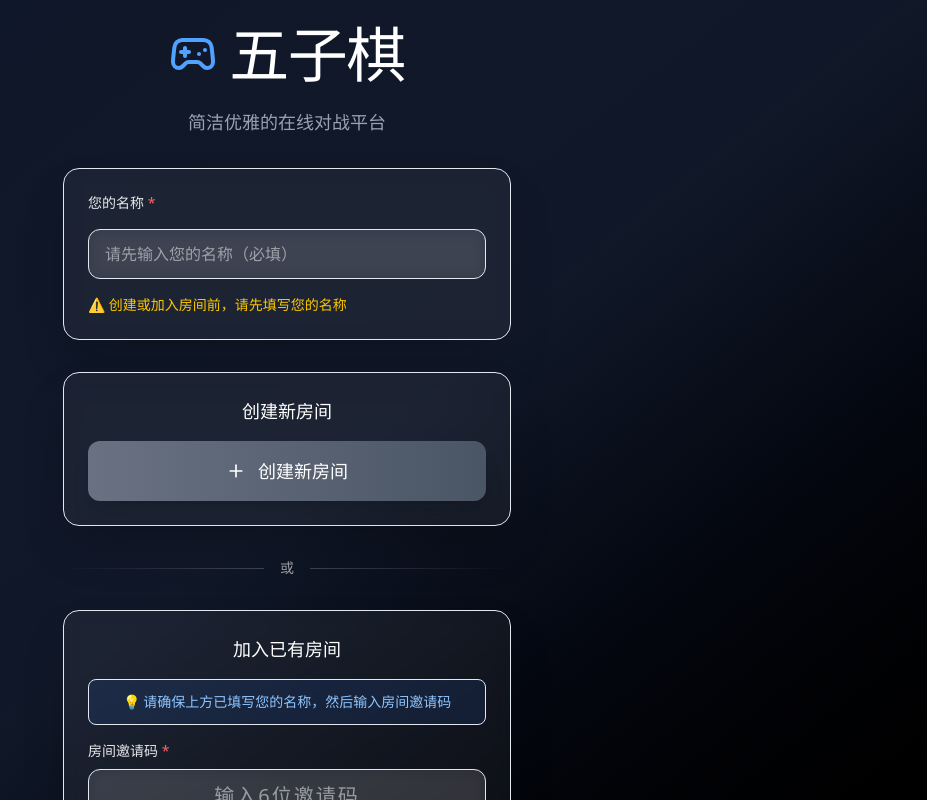
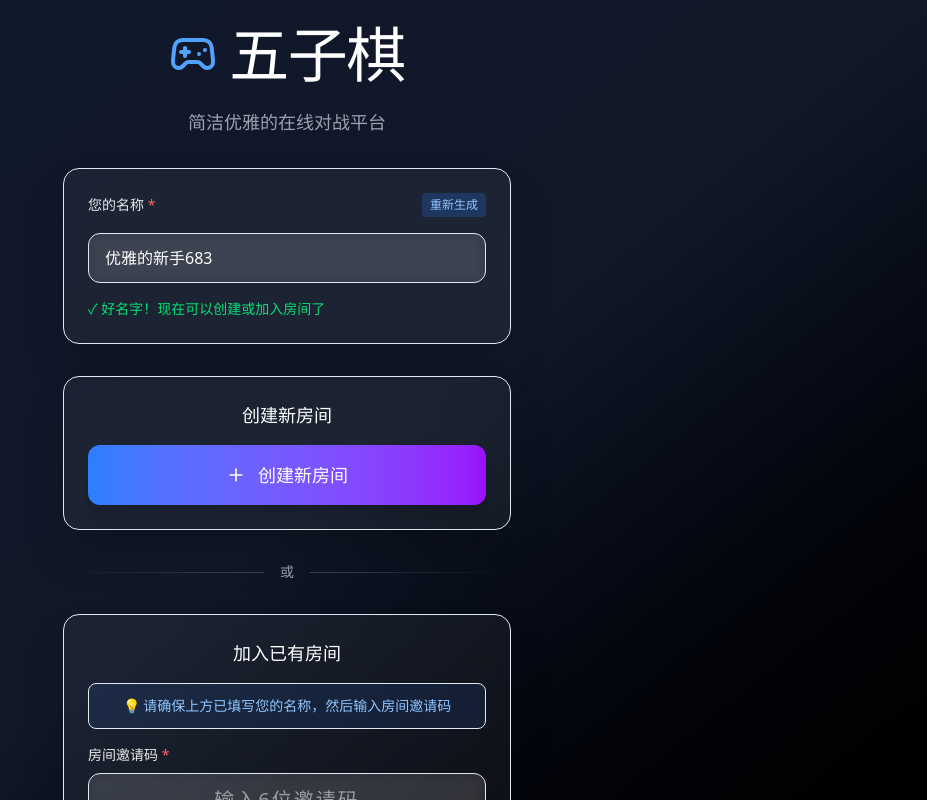
Before and after one commit to NoCeiling/wuziqi, a Next.js app: page / in a window 1280 px wide. Shown: the top 800 px of the page, without its empty margins (353-1280 px from the left). Built offline with nearby package versions, Linux system fonts and the light colour scheme.

Commit message:
五子棋部署

```diff
--- a/src/app/page.tsx
+++ b/src/app/page.tsx
@@ -1,6 +1,6 @@
 'use client'
 
-import { useState } from 'react'
+import { useState, useEffect } from 'react'
 import { useRouter } from 'next/navigation'
 import { Card, CardContent, CardHeader, CardTitle } from '@/components/ui/card'
 import { Button } from '@/components/ui/button'
@@ -10,22 +10,45 @@ import { generateInviteCode, validateInviteCode } from '@/lib/utils'
 import { Users, Plus, LogIn, Gamepad2 } from 'lucide-react'
 
 export default function Home() {
+  // 生成默认玩家名称
+  const generateDefaultName = () => {
+    const adjectives = ['勇敢的', '聪明的', '幸运的', '机智的', '冷静的', '敏捷的', '神秘的', '优雅的']
+    const nouns = ['玩家', '棋手', '高手', '大师', '新手', '探索者', '挑战者', '战士']
+    const randomAdjective = adjectives[Math.floor(Math.random() * adjectives.length)]
+    const randomNoun = nouns[Math.floor(Math.random() * nouns.length)]
+    const randomNumber = Math.floor(Math.random() * 999) + 1
+    return `${randomAdjective}${randomNoun}${randomNumber}`
+  }
+
   const [playerName, setPlayerName] = useState('')
   const [inviteCode, setInviteCode] = useState('')
   const [isCreating, setIsCreating] = useState(false)
   const [isJoining, setIsJoining] = useState(false)
   const router = useRouter()
 
-  const handleCreateRoom = () => {
+  // 组件加载时设置默认名称
+  useEffect(() => {
+    if (!playerName) {
+      setPlayerName(generateDefaultName())
+    }
+  }, [])
+
+  const handleCreateRoom = async () => {
     if (!playerName.trim()) {
       alert('请输入玩家名称')
       return
     }
 
     setIsCreating(true)
+    try {
       // 生成邀请码并跳转到房间页面
       const code = generateInviteCode()
       router.push(`/room/${code}?name=${encodeURIComponent(playerName.trim())}&create=true`)
+    } catch (error) {
+      console.error('创建房间失败:', error)
+      alert('创建房间失败，请重试')
+      setIsCreating(false)
+    }
   }
 
   const handleJoinRoom = async () => {
@@ -86,13 +109,22 @@ export default function Home() {
         {/* 玩家名称输入 - 全局共用 */}
         <div className="bg-white/5 backdrop-blur-sm rounded-2xl p-6 border border-white/10 shadow-2xl">
           <div className="space-y-4">
+            <div className="flex items-center justify-between">
               <label className="block text-white/90 text-sm font-medium" htmlFor="playerName">
                 您的名称 <span className="text-red-400">*</span>
               </label>
+              <button
+                onClick={() => setPlayerName(generateDefaultName())}
+                className="text-xs text-blue-300 hover:text-blue-200 transition-colors px-2 py-1 bg-blue-500/20 rounded"
+                type="button"
+              >
+                重新生成
+              </button>
+            </div>
             <input
               id="playerName"
               className="w-full px-4 py-3 bg-white/10 backdrop-blur-sm border border-white/20 rounded-xl text-white placeholder-white/50 focus:outline-none focus:ring-2 focus:ring-blue-400 focus:border-transparent transition-all"
-              placeholder="请先输入您的名称（必填）"
+              placeholder="系统已为您生成默认名称，可修改"
               value={playerName}
               onChange={(e) => setPlayerName(e.target.value)}
               maxLength={20}
@@ -100,6 +132,11 @@ export default function Home() {
             {!playerName.trim() && (
               <p className="text-yellow-400 text-sm">
                 ⚠️ 创建或加入房间前，请先填写您的名称
+              </p>
+            )}
+            {playerName.trim() && (
+              <p className="text-green-400 text-sm">
+                ✓ 好名字！现在可以创建或加入房间了
               </p>
             )}
           </div>
--- a/src/app/room/[code]/page.tsx
+++ b/src/app/room/[code]/page.tsx
@@ -533,6 +533,7 @@ export default function RoomPage() {
               })
             )}
           </div>
+        </div>
         </div>
       </div>
     )
```
Lines whose indentation alone changed are shown as unchanged.
